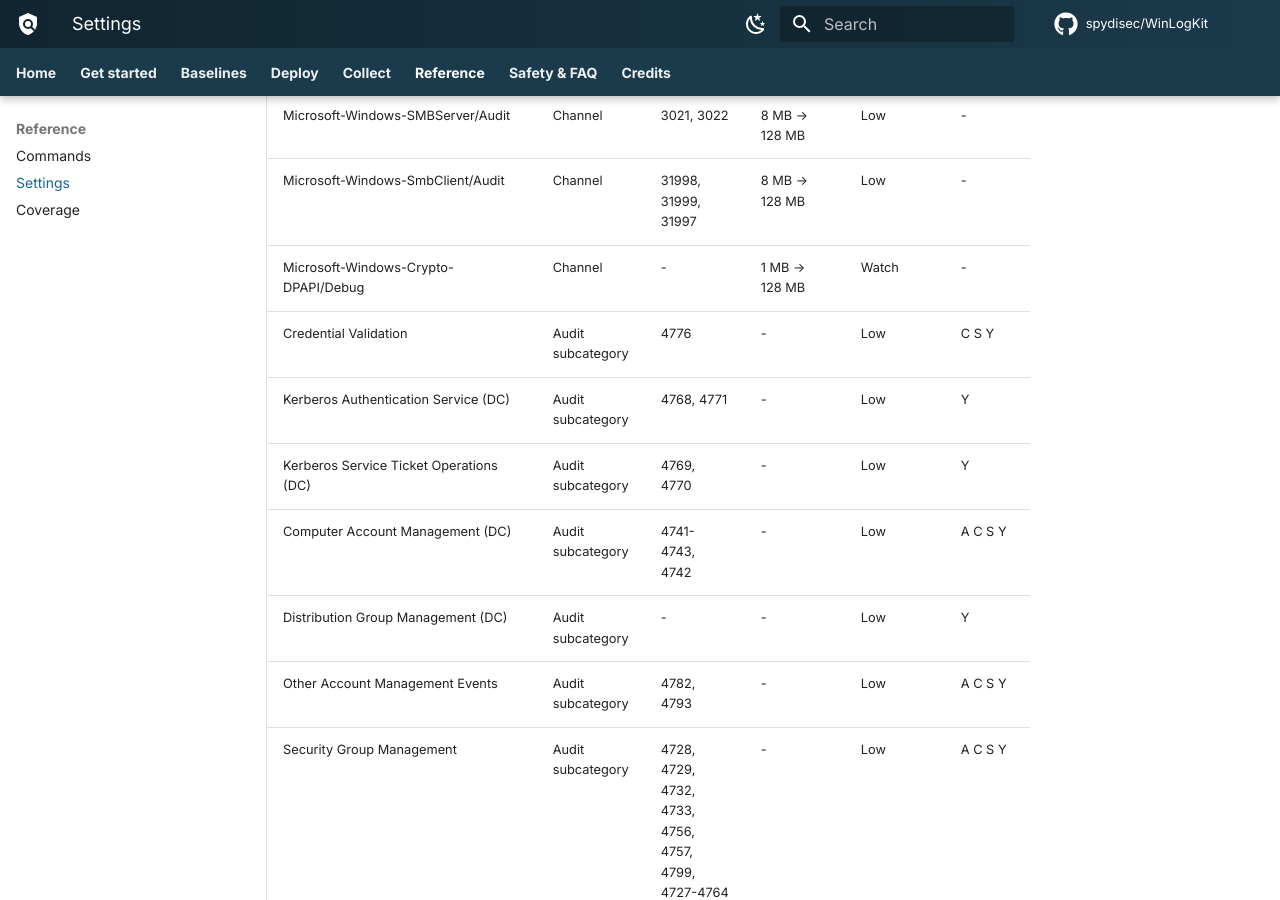
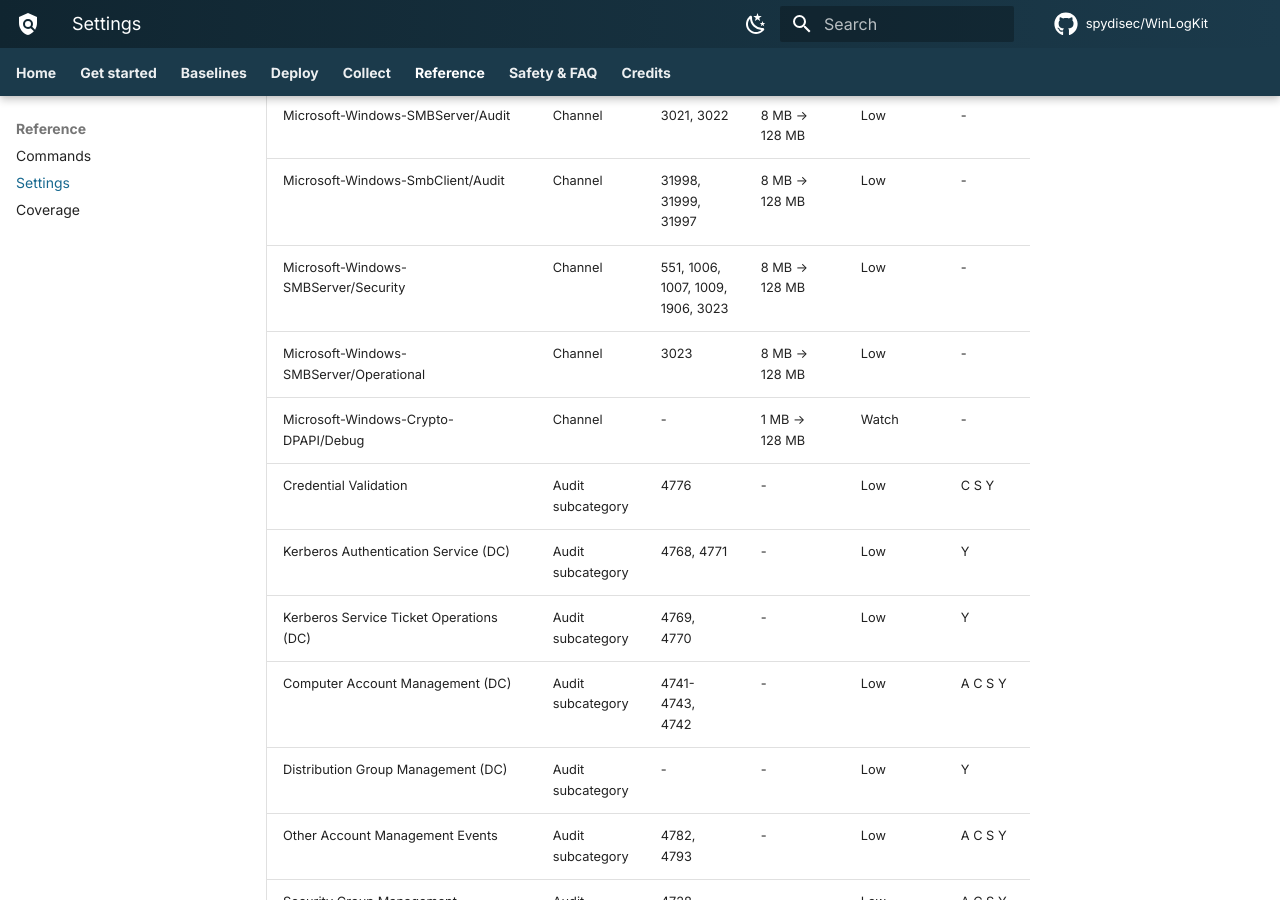
Before and after one commit to spydisec/WinLogKit, an MkDocs documentation site: the page built from docs/reference.md, in a window 1280 px wide and 900 px high, scrolled down 2385 px. Built offline with MkDocs 1.6.1 and Material for MkDocs 9.7.7, drawn with Linux system fonts in a browser that asks for light colours; comment, search, counter and statistics services are not loaded; some of the changed text lies outside the part shown.

Commit message:
SMB: server-side guest logon auditing and the SMB server logs (#84)
Adds the server side of insecure guest-logon auditing
(Set-SmbServerConfiguration -AuditInsecureGuestLogon; event 3023) and
the two SMB server logs it can land in: SMBServer/Security (per
Microsoft's docs) and SMBServer/Operational (per the provider manifest
on Windows 11 build 26200). Both are on by default at 8 MB; raised to
128 MB and kept enabled.

The same setting exists on client and server, so SMB audit items gain
an optional Setting field (the cmdlet property; defaults to Id), read by
Get-SmbSettingName in Common and used by the state reader, Enable (apply,
snapshot, rollback), the GPO pack, the builder and the Reference page.
Mapped to LanmanServer/AuditInsecureGuestLogon and Network > Lanman
Server > Audit insecure guest logon.

Co-authored-by: Claude Opus 5.5 <noreply@anthropic.com>

```diff
--- a/docs/reference.md
+++ b/docs/reference.md
@@ -57,6 +57,8 @@ Reading the columns:
 | Microsoft-Windows-TaskScheduler/Operational | Channel | - | 1 MB -> 128 MB | Low | Y | :material-check: | :material-check: | :material-check: |
 | Microsoft-Windows-SMBServer/Audit | Channel | 3021, 3022 | 8 MB -> 128 MB | Low | - | :material-check: | :material-check: | :material-check: |
 | Microsoft-Windows-SmbClient/Audit | Channel | 31998, 31999, 31997 | 8 MB -> 128 MB | Low | - | :material-check: | :material-check: | :material-check: |
+| Microsoft-Windows-SMBServer/Security | Channel | 551, 1006, 1007, 1009, 1906, 3023 | 8 MB -> 128 MB | Low | - | :material-check: | :material-check: | :material-check: |
+| Microsoft-Windows-SMBServer/Operational | Channel | 3023 | 8 MB -> 128 MB | Low | - | :material-check: | :material-check: | :material-check: |
 | Microsoft-Windows-Crypto-DPAPI/Debug | Channel | - | 1 MB -> 128 MB | Watch | - | - | - | - |
 | Credential Validation | Audit subcategory | 4776 | - | Low | C S Y | :material-check: | :material-check: | :material-check: |
 | Kerberos Authentication Service (DC) | Audit subcategory | 4768, 4771 | - | Low | Y | - | - | :material-check: |
@@ -112,3 +114,4 @@ Reading the columns:
 | Client: AuditServerDoesNotSupportEncryption | SMB audit (24H2+) | 31999 | - | Low | - | :material-check: | :material-check: | :material-check: |
 | Client: AuditServerDoesNotSupportSigning | SMB audit (24H2+) | 31998 | - | Low | - | :material-check: | :material-check: | :material-check: |
 | Client: AuditInsecureGuestLogon | SMB audit (24H2+) | 31997 | - | Low | - | :material-check: | :material-check: | :material-check: |
+| Server: AuditInsecureGuestLogon | SMB audit (24H2+) | 3023 | - | Low | - | :material-check: | :material-check: | :material-check: |
```
Also changed, not shown: CHANGELOG.md (+4 -0 lines), docs/gpo-paths.md (+3 -0 lines), docs/intune-csp.md (+3 -0 lines), docs/safety.md (+2 -1 lines), 12 other files.
